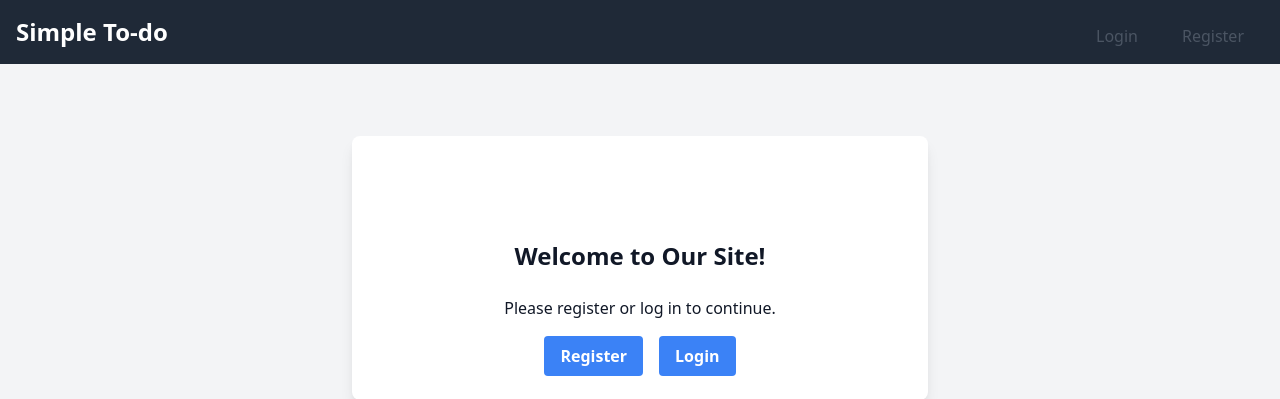
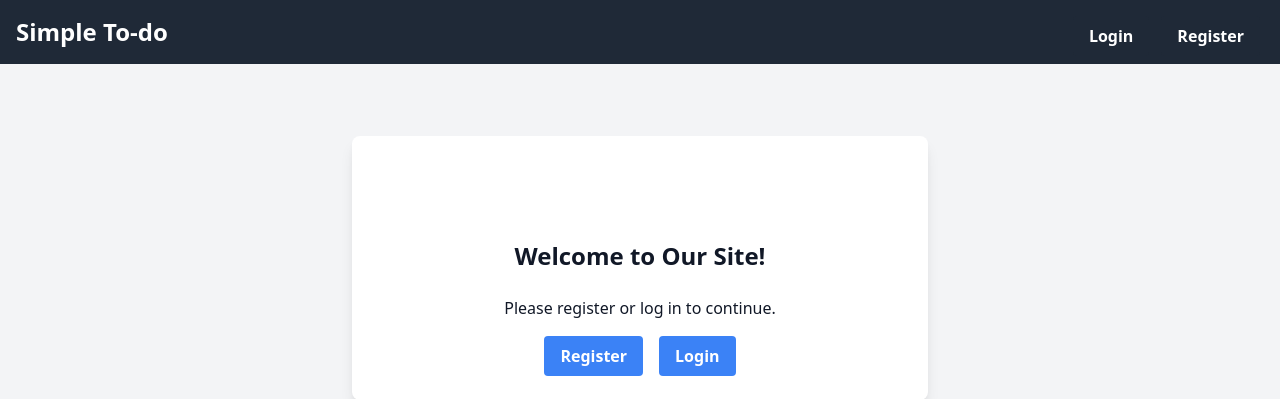
Before and after one commit to JimGalvan/ToDo-app, a Django app: page / in a window 1280 px wide. Shown: the top 399 px of the page. Run offline with Django 5.2, Linux system fonts and the light colour scheme; some libraries are stand-ins or nearby versions.

Commit message:
updates to style

```diff
--- a/todo/templates/todo/partials/edit_todo_task_modal.html
+++ b/todo/templates/todo/partials/edit_todo_task_modal.html
@@ -3,7 +3,7 @@
     <div class="bg-white p-4 rounded-lg shadow-lg max-w-xs mx-auto sm:m-4">
         <h2 class="text-xl font-bold mb-4">Edit To-do</h2>
         <form class="flex justify-between flex-wrap" hx-on--after-request="this.reset()">
-            <input name="todo" type="text" id="new-todo" class="border p-2 w-full mb-2" placeholder="Todo">
+            <input value="{{task.title}}" name="todo" type="text" id="new-todo" class="border p-2 w-full mb-2" placeholder="Todo">
             <div class="flex-1 flex justify-between">
                 <div>
                     <button class="px-4 py-2 bg-blue-500 text-white rounded"
--- a/todo/templates/todo/partials/navbar.html
+++ b/todo/templates/todo/partials/navbar.html
@@ -7,31 +7,33 @@
         </div>
         <div class="flex w-full pt-2 content-center justify-between md:w-1/2 md:justify-end">
             <ul class="list-reset flex justify-between flex-1 md:flex-none items-center">
-
                 {% if user.is_authenticated %}
                 {% csrf_token %}
                 <li class="mr-3">
-                    <a class="inline-block py-2 px-4 text-white no-underline" href="{% url 'todo_lists' %}">Todo
-                        Lists</a>
+                    <a class="inline-block bg-gray-800 hover:bg-gray-700 text-white font-bold py-2 px-4 rounded no-underline"
+                       href="{% url 'todo_lists' %}">Todo Lists</a>
                 </li>
                 <li class="mr-3">
-                    <a class="inline-block py-2 px-4 text-white no-underline" href="{% url 'profile' %}">Profile</a>
+                    <a class="inline-block bg-gray-800 hover:bg-gray-700 text-white font-bold py-2 px-4 rounded no-underline"
+                       href="{% url 'profile' %}">Profile</a>
                 </li>
                 <li class="mr-3">
                     <form method="POST" action="{% url 'logout' %}">
                         {% csrf_token %}
-                        <button class="inline-block py-2 px-4 text-white no-underline" type="submit">Logout</button>
+                        <button class="inline-block bg-gray-800 hover:bg-gray-700 text-white font-bold py-2 px-4 rounded no-underline"
+                                type="submit">Logout
+                        </button>
                     </form>
                 </li>
 
                 {% else %}
 
                 <li class="mr-3">
-                    <a class="inline-block text-gray-600 no-underline hover:text-gray-200 hover:text-underline py-2 px-4"
+                    <a class="inline-block bg-gray-800 hover:bg-gray-700 text-white font-bold py-2 px-4 rounded no-underline"
                        href="{% url 'login' %}">Login</a>
                 </li>
                 <li class="mr-3">
-                    <a class="inline-block text-gray-600 no-underline hover:text-gray-200 hover:text-underline py-2 px-4"
+                    <a class="inline-block bg-gray-800 hover:bg-gray-700 text-white font-bold py-2 px-4 rounded no-underline"
                        href="{% url 'register' %}">Register</a>
                 </li>
                 {% endif %}
```
